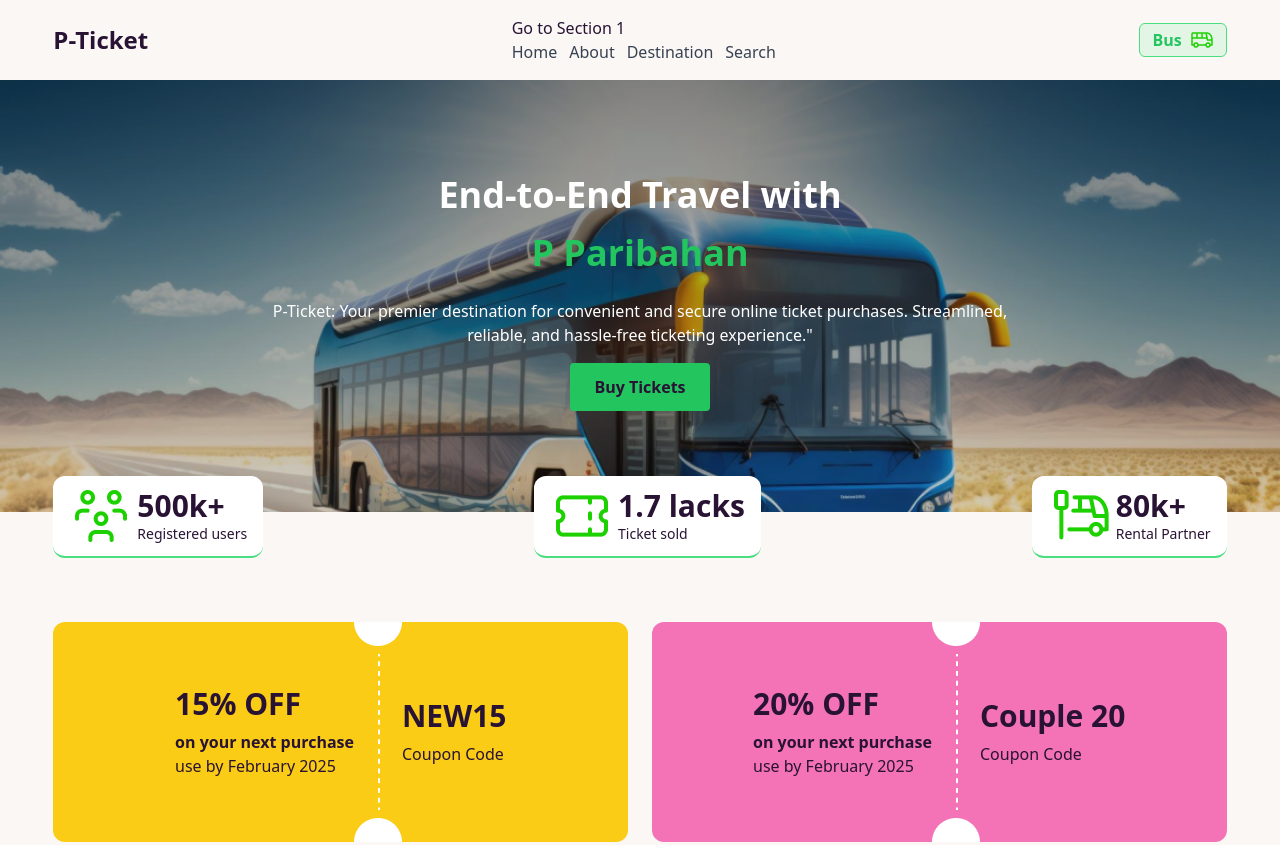
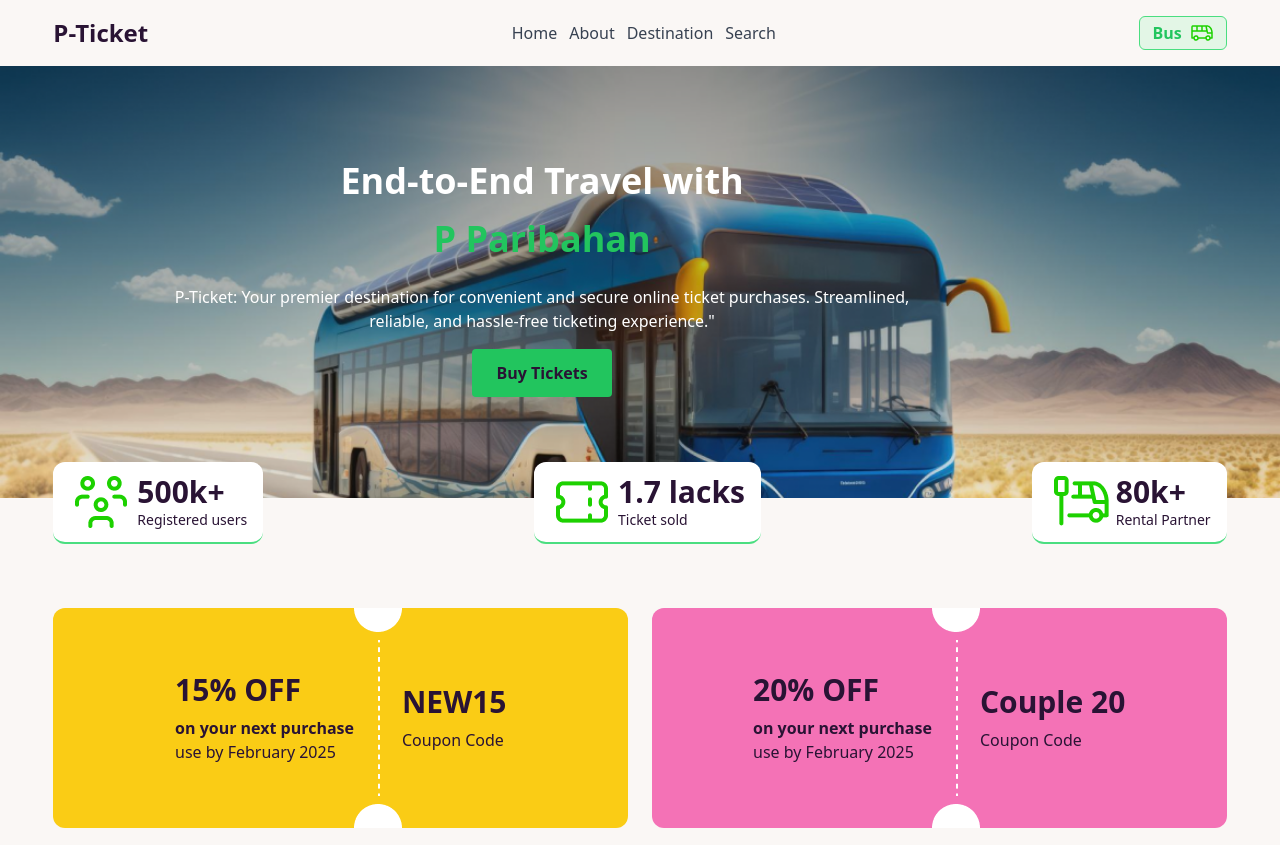
Before and after one commit to mdimamhosen/Assignment_5_9, a website built with Vite: page index.html in a window 1280 px wide. Shown: the top 845 px of the page. Built offline with nearby package versions, Linux system fonts and the light colour scheme; files whose address does not match are found by name.

Commit message:
final commit push

```diff
--- a/index.html
+++ b/index.html
@@ -15,7 +15,6 @@
           <h1 class="text-2xl font-bold">P-Ticket</h1>
         </div>
         <div>
-          <a href="#section1">Go to Section 1</a>
           <ul
             class="md:flex hidden justify-center items-center gap-x-3 text-gray-700"
           >
@@ -35,11 +34,11 @@
       <!-- banner section -->
       <div>
         <div
-          class="relative -z-10 bg-cover bg-center h-[27rem]"
+          class="flex -z-10 bg-cover bg-center h-[27rem]"
           style="background-image: url('./images/banner.png')"
         >
-          <div class="absolute inset-0 bg-black opacity-10"></div>
-          <div class="absolute inset-0 flex items-center justify-center">
+          <!-- <div class="absolute inset-0 bg-black opacity-10"></div> -->
+          <div class="flex items-center justify-center">
             <div class="text-center">
               <h2 class="text-4xl leading-relaxed font-bold text-white">
                 End-to-End Travel with <br />
@@ -51,14 +50,16 @@
                 online ticket purchases. Streamlined, reliable, and hassle-free
                 ticketing experience."
               </p>
-              <button
-                class="my-4 px-6 py-3 cursor-pointer bg-green-500 font-bold rounded"
+
+              <a
+                class="my-4 inline-block px-6 py-3 cursor-pointer bg-green-500 font-bold rounded"
+                href="#section1"
+                >Buy Tickets</a
               >
-                <a href="#mainSection">Buy Tickets</a>
-              </button>
             </div>
           </div>
         </div>
+
         <div class="md:flex hidden w-11/12 mx-auto -mt-9 justify-between z-10">
           <div
             class="flex bg-white items-center gap-1 px-4 py-2 rounded-xl border-b-2 border-b-green-400"
@@ -140,7 +141,7 @@
       </div>
       <!-- main section -->
       <div
-        id="mainSection"
+        id="section1"
         class="border-t-2 bg-gray-200 rounded-2xl border-t-green-500"
       >
         <div class="py-16">
```
